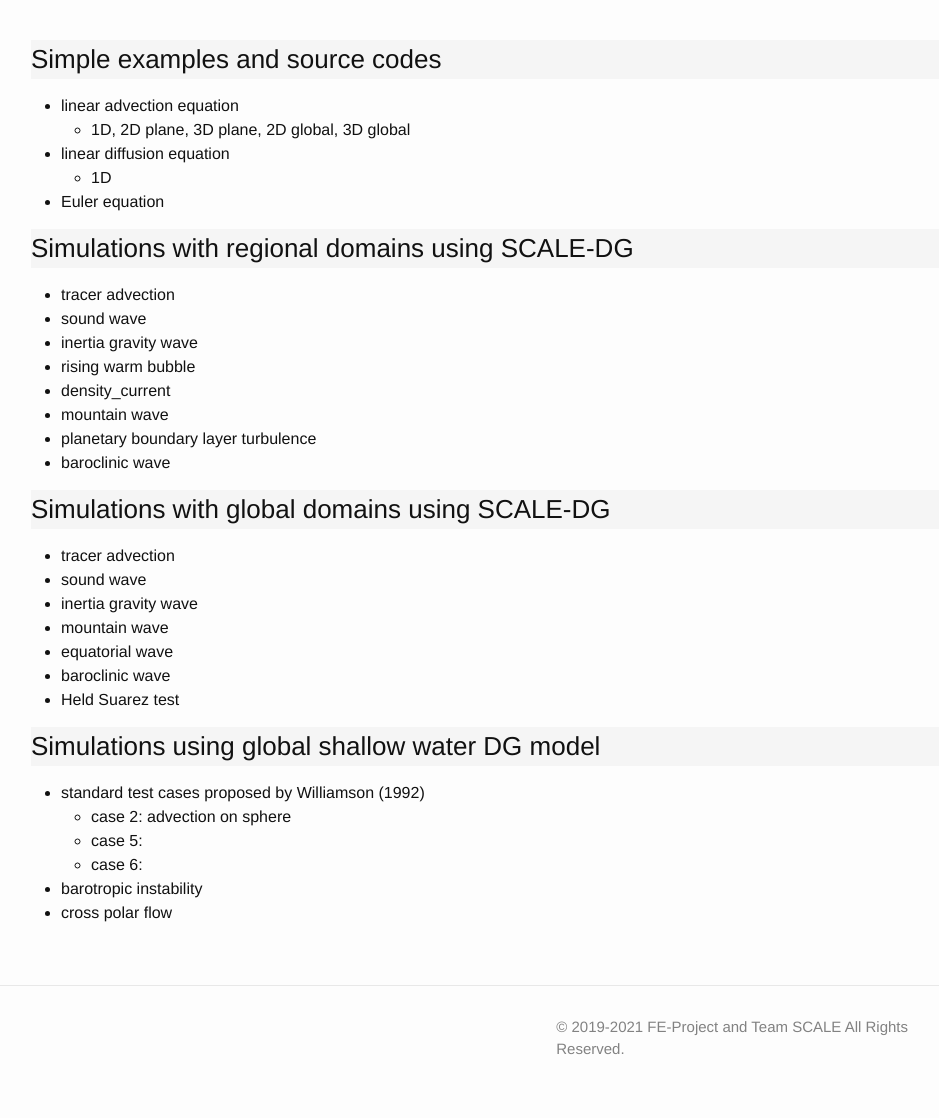
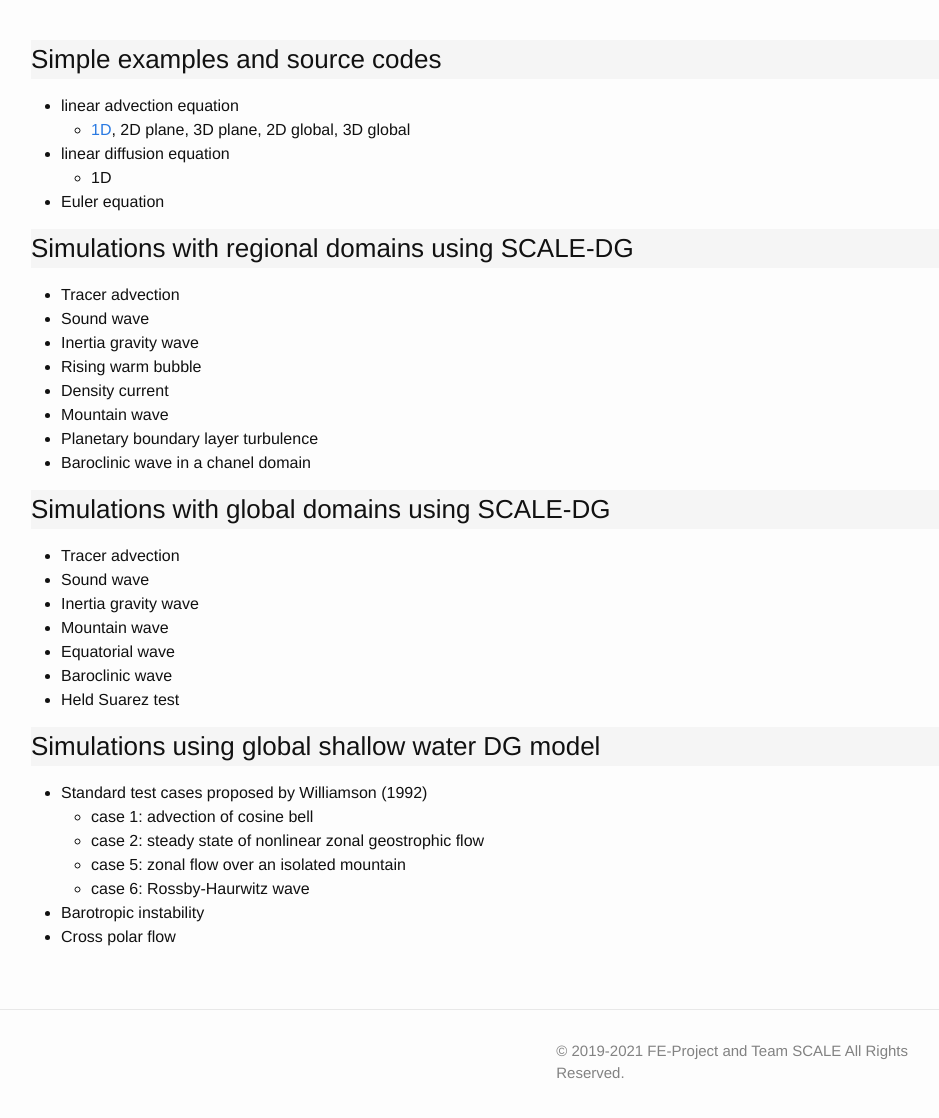
Before and after one commit to ywkawai/FE-Project_web, a Jekyll site: the page built from gallery/index.md, in a window 1280 px wide and 1400 px high, scrolled down 160 px, cut to the strip 270-1388 px from the top of the window. Shown: the whole strip, without its empty margins (139-1078 px from the left). Built offline with Jekyll 4.4.1, drawn with Linux system fonts in a browser that asks for light colours.

Commit message:
Add an example of 1D advection problem into the gallery page.

```diff
--- a/_data/gallery.yml
+++ b/_data/gallery.yml
@@ -1 +1,2 @@
 barocwavetest_movie_id: "slSiXcLKwZ4"
+1d_linear_advection_movie_id: "K-aSX7O6QlM"
--- /dev/null
+++ b/_includes/mathjax-v3.html
@@ -0,0 +1,40 @@
+<script>
+  /* We appreciate Hiroaki Kawashima (https://github.com/memakura) creating this html file to use the mathjax */
+  MathJax = {
+    tex: {
+      inlineMath: [['$','$'], ['\\(','\\)']],
+      processEscapes: true,
+      tags: "ams",
+      autoload: {
+        color: [],
+        colorV2: ['color']
+      },
+      packages: {'[+]': ['noerrors']}
+    },
+    /*chtml: {
+      matchFontHeight: false,
+      displayAlign: "left",
+      displayIndent: "2em"
+    },*/
+    options: {
+      renderActions: {
+        /* add a new named action to render <script type="math/tex"> */
+        find_script_mathtex: [10, function (doc) {
+          for (const node of document.querySelectorAll('script[type^="math/tex"]')) {
+            const display = !!node.type.match(/; *mode=display/);
+            const math = new doc.options.MathItem(node.textContent, doc.inputJax[0], display);
+            const text = document.createTextNode('');
+            node.parentNode.replaceChild(text, node);
+            math.start = {node: text, delim: '', n: 0};
+            math.end = {node: text, delim: '', n: 0};
+            doc.math.push(math);
+          }
+        }, '']
+      }
+    },
+    loader: {
+      load: ['[tex]/noerrors']
+    }
+  };
+</script>
+<script async src="https://cdn.jsdelivr.net/npm/mathjax@3/es5/tex-chtml.js" id="MathJax-script"></script>
--- a/_layouts/default.html
+++ b/_layouts/default.html
@@ -14,6 +14,7 @@
     </div>
 
     {% include footer.html %}
+    {% include mathjax-v3.html %}
 
   </body>
 
--- a/gallery/index.md
+++ b/gallery/index.md
@@ -17,37 +17,38 @@
 ### Simple examples and source codes
 
 * linear advection equation
-  * 1D, 2D plane, 3D plane, 2D global, 3D global
+  *  <a href="{{ '/gallery/simple/linear_advection_1d/' | relative_url }}">1D</a>, 2D plane, 3D plane, 2D global, 3D global
 * linear diffusion equation
   * 1D
 * Euler equation
 
 ### Simulations with regional domains using SCALE-DG
 
-* tracer advection
-* sound wave
-* inertia gravity wave
-* rising warm bubble
-* density_current
-* mountain wave
-* planetary boundary layer turbulence
-* baroclinic wave
+* Tracer advection
+* Sound wave
+* Inertia gravity wave
+* Rising warm bubble
+* Density current
+* Mountain wave
+* Planetary boundary layer turbulence
+* Baroclinic wave in a chanel domain
 
 ### Simulations with global domains using SCALE-DG
 
-* tracer advection
-* sound wave
-* inertia gravity wave
-* mountain wave
-* equatorial wave
-* baroclinic wave
+* Tracer advection
+* Sound wave
+* Inertia gravity wave
+* Mountain wave
+* Equatorial wave
+* Baroclinic wave
 * Held Suarez test
 
 ### Simulations using global shallow water DG model
 
-* standard test cases proposed by Williamson (1992)
-  * case 2: advection on sphere
-  * case 5:
-  * case 6:
-* barotropic instability
-* cross polar flow
+* Standard test cases proposed by Williamson (1992)
+  * case 1: advection of cosine bell
+  * case 2: steady state of nonlinear zonal geostrophic flow
+  * case 5: zonal flow over an isolated mountain
+  * case 6: Rossby-Haurwitz wave
+* Barotropic instability
+* Cross polar flow
```
Also changed, not shown: documents/index.md (+2 -0 lines), documents/install.md (+4 -4 lines), gallery/simple/linear_advection_1d/advect1d.conf (added, +21 -0 lines), gallery/simple/linear_advection_1d/index.md (added, +406 -0 lines), 3 other files.
